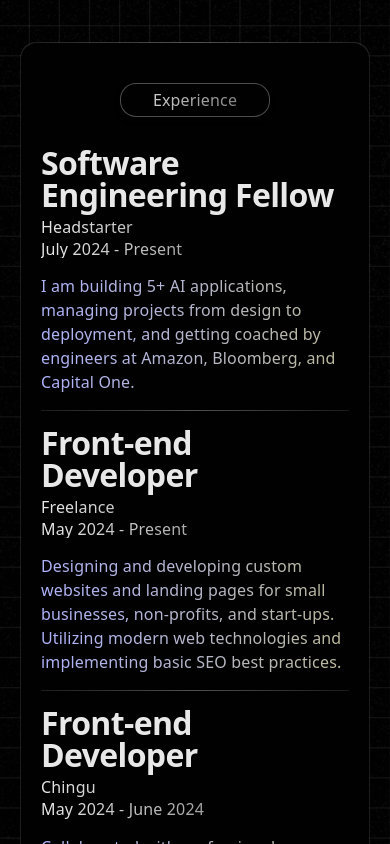
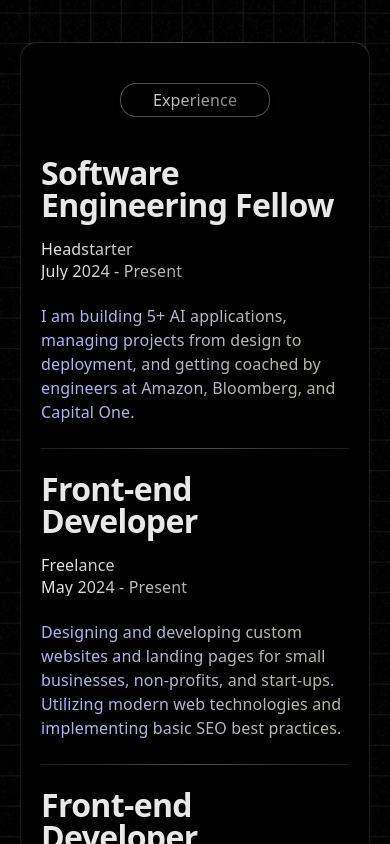
Before and after one commit to VriaA/portfolio, a React (Vite) app: page / in a window 390 px wide. Shown: the part 5660-6504 px from the top of the page. Built offline with nearby package versions, Linux system fonts and the light colour scheme; a web font is replaced by a local one.

Commit message:
adjust experience section style

```diff
--- a/src/components/Experience.tsx
+++ b/src/components/Experience.tsx
@@ -7,15 +7,15 @@ export default function Experience(): JSX.Element {
         <section id="experience" className="relative z-[2] bg-metallic-gradient p-[1px] rounded-2xl overflow-hidden">
             <div className="flex flex-col items-center justify-center bg-black rounded-2xl py-10 md:py-20 px-0 ">
                 <SectionHeader text='Experience' />
-                <div className="max-w-[900px] mt-[14px] md:mt-10 px-5 md:px-0">
+                <div className="max-w-[900px] mt-4 md:mt-10 px-5 md:px-0">
                     {
                         experiences.map((experience, i) => {
                             const { role, institution, startDate, endDate, description } = experience
                             const isLast = (experiences.length - 1) === i
-                            return <div className={`flex flex-col md:flex-row h-fit gap-4 md:gap-0 py-4 md:py-0 ${!isLast ? 'border-b' : ''} md:border-b-0 metallic-border`}>
+                            return <div className={`flex flex-col md:flex-row h-fit gap-6 md:gap-0 py-6 md:py-0 ${!isLast ? 'border-b' : ''} md:border-b-0 metallic-border`}>
                                 <div className="flex flex-col justify-start w-full md:w-1/2 md:p-4 md:py-6 text-left md:text-right md:border-r metallic-border">
                                     <h3 className="text-[32px] lg:text-5xl font-satoshi font-bold !leading-none -tracking-[.02em] text-off-white">{role}</h3>
-                                    <p className="mt-2 text-base lg:text-lg font-satoshi font-medium !leading-[110%] tracking-[.01em] bg-metallic-text text-transparent bg-clip-text">{institution}</p>
+                                    <p className="mt-5 text-base lg:text-lg font-satoshi font-medium !leading-[110%] tracking-[.01em] bg-metallic-text text-transparent bg-clip-text">{institution}</p>
                                     <p className="mt-1 text-base lg:text-lg font-satoshi font-regular !leading-[110%] tracking-[.01em] bg-metallic-text text-transparent bg-clip-text">{startDate} - {endDate}</p>
                                 </div>
 
```
